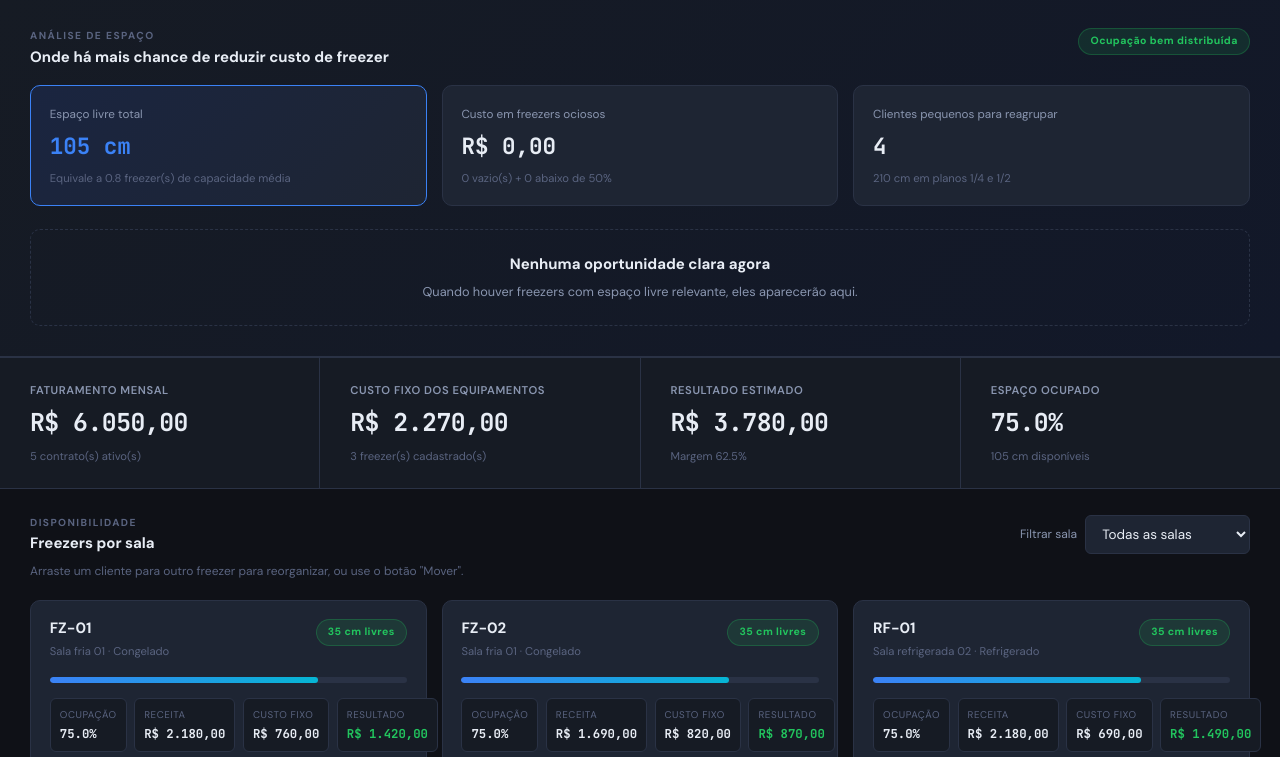
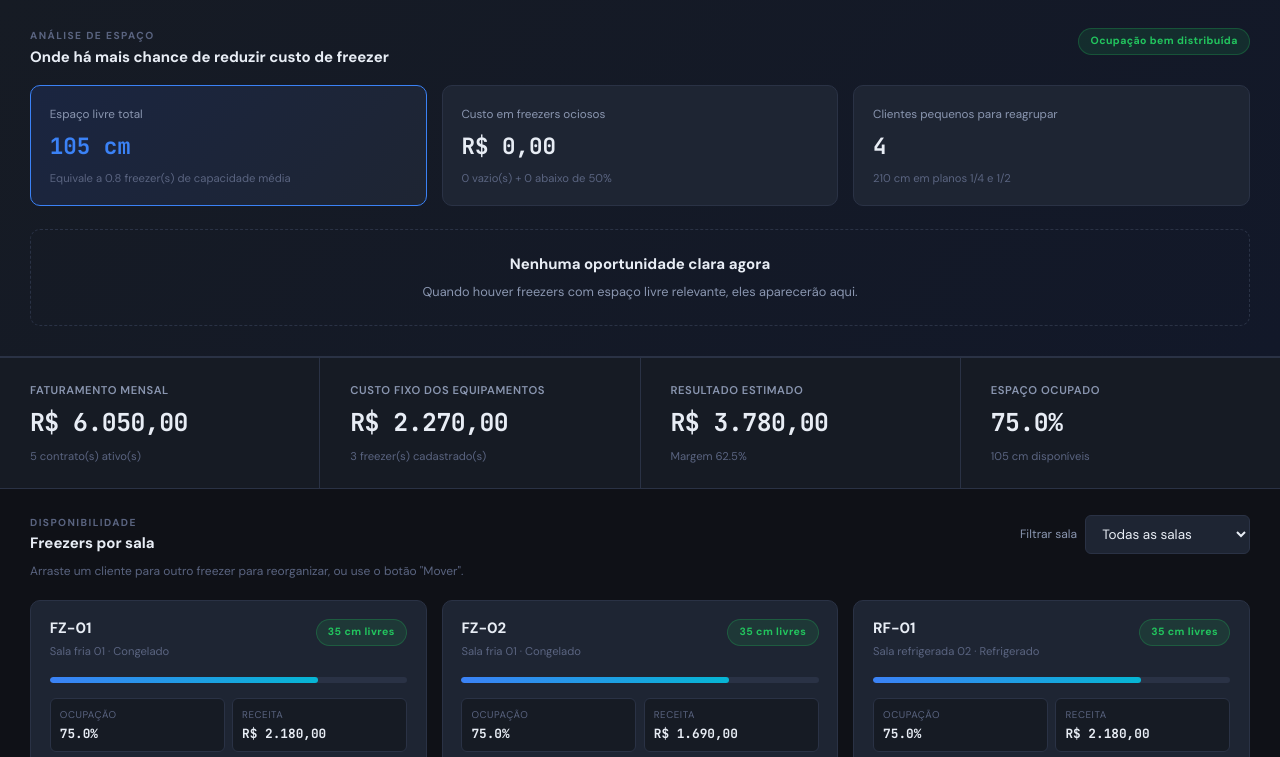
Before and after one commit to Vivian-Faria/controle-de-freezers, a website: page index.html in a window 1280 px wide. Shown: the part 128-885 px from the top of the page. Drawn offline with Linux system fonts and the light colour scheme; no server answers.

Commit message:
Add files via upload

```diff
--- a/styles.css
+++ b/styles.css
@@ -303,7 +303,7 @@ main { flex: 1; }
 /* Freezer stats */
 .freezer-stats {
   display: grid;
-  grid-template-columns: repeat(4, 1fr);
+  grid-template-columns: repeat(2, 1fr);
   gap: .5rem;
 }
 
@@ -315,9 +315,10 @@ main { flex: 1; }
   display: flex;
   flex-direction: column;
   gap: .1rem;
+  min-width: 0;
 }
-.stat-box > span   { font-size: .65rem; color: var(--text-3); text-transform: uppercase; letter-spacing: .06em; }
-.stat-box > strong { font-size: .82rem; font-weight: 700; font-family: var(--font-mono); }
+.stat-box > span   { font-size: .65rem; color: var(--text-3); text-transform: uppercase; letter-spacing: .06em; white-space: nowrap; overflow: hidden; text-overflow: ellipsis; }
+.stat-box > strong { font-size: .85rem; font-weight: 700; font-family: var(--font-mono); white-space: nowrap; overflow: hidden; text-overflow: ellipsis; }
 
 /* Mini clients */
 .mini-list {
```
